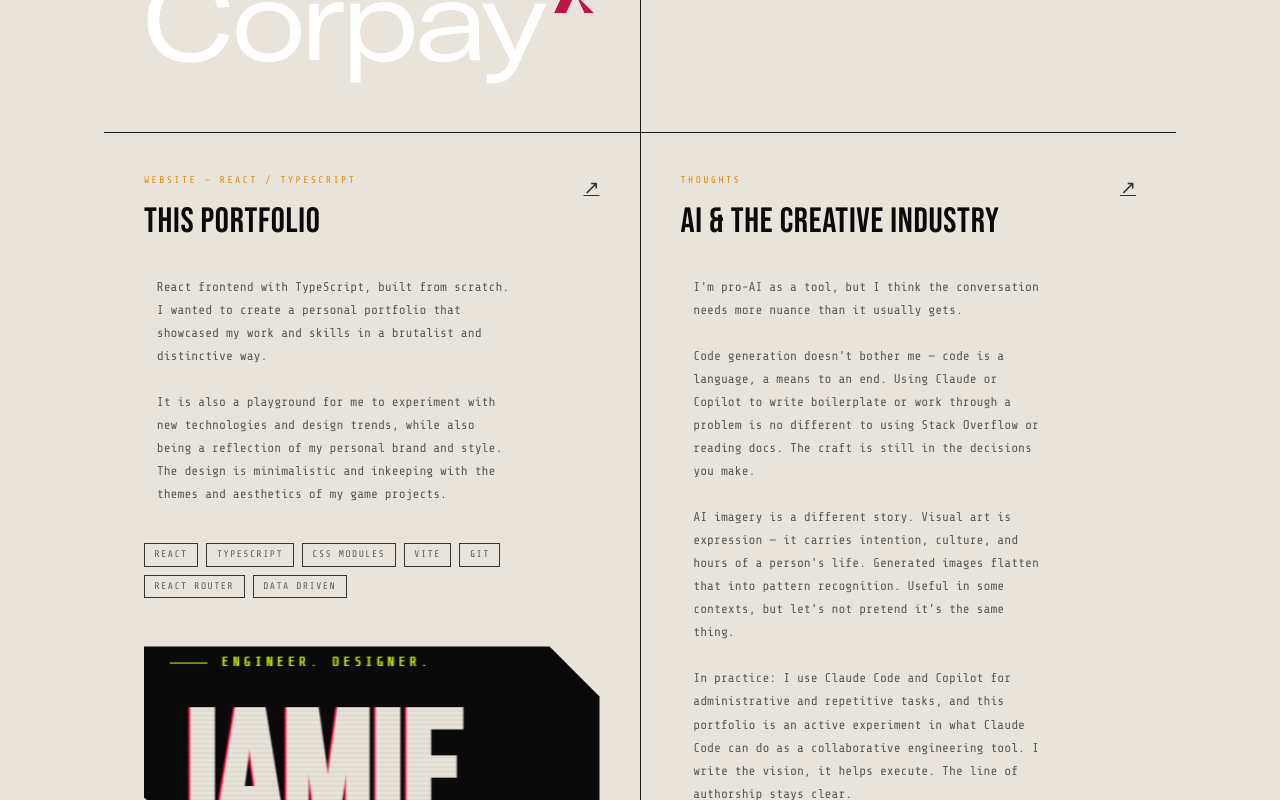
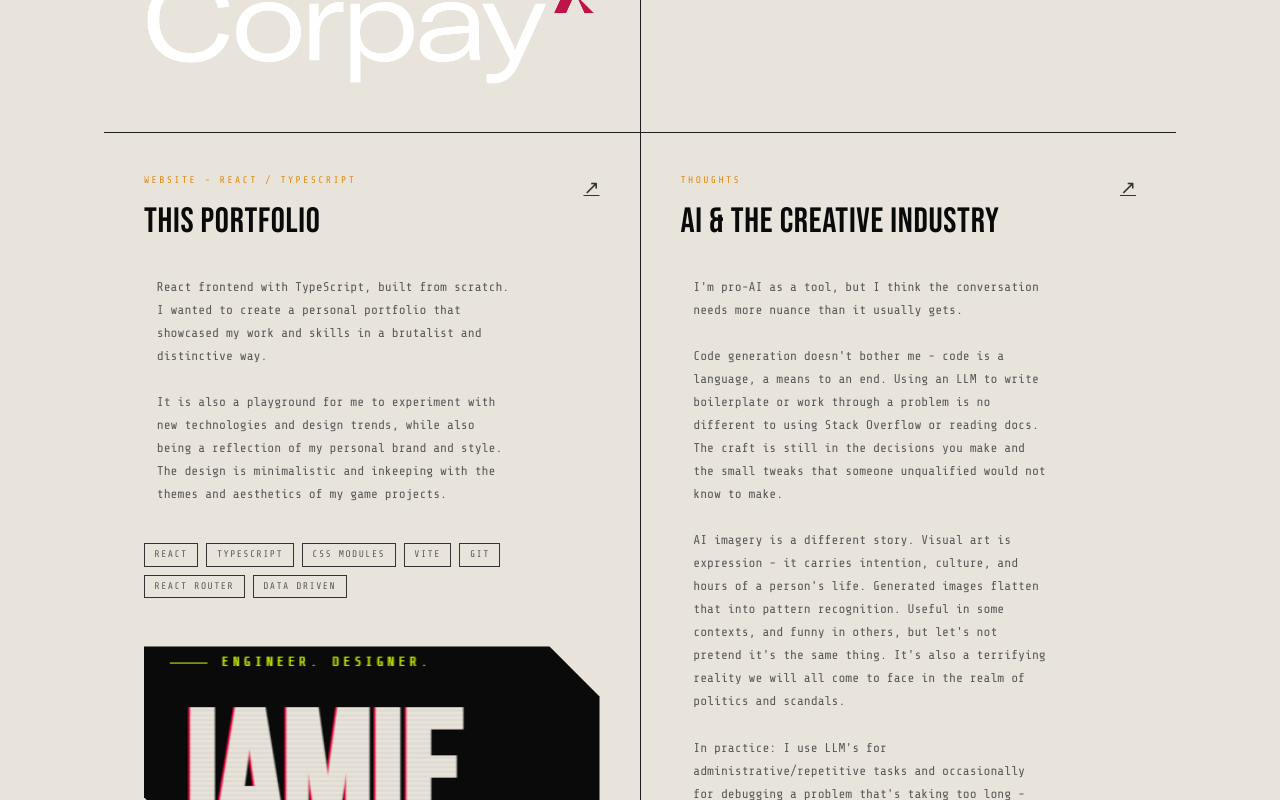
Before and after one commit to Deridealized/existerror-2026, a React (Vite) app: page / in a window 1280 px wide. Shown: the part 2400-3200 px from the top of the page. Built offline with nearby package versions, Linux system fonts and the light colour scheme; no server answers.

Commit message:
fix(copy): AI Thoughts & lint issues

```diff
--- a/src/components/Hero/ClockWeather.tsx
+++ b/src/components/Hero/ClockWeather.tsx
@@ -2,18 +2,33 @@ import { useState, useEffect } from "react";
 import s from "./ClockWeather.module.css";
 
 const WMO: Record<number, string> = {
-  0: "CLEAR", 1: "MOSTLY CLEAR", 2: "PARTLY CLOUDY", 3: "OVERCAST",
-  45: "FOG", 48: "RIME FOG",
-  51: "LIGHT DRIZZLE", 53: "DRIZZLE", 55: "HEAVY DRIZZLE",
-  61: "LIGHT RAIN", 63: "RAIN", 65: "HEAVY RAIN",
-  71: "LIGHT SNOW", 73: "SNOW", 75: "HEAVY SNOW",
-  80: "SHOWERS", 81: "SHOWERS", 82: "HEAVY SHOWERS",
+  0: "CLEAR",
+  1: "MOSTLY CLEAR",
+  2: "PARTLY CLOUDY",
+  3: "OVERCAST",
+  45: "FOG",
+  48: "RIME FOG",
+  51: "LIGHT DRIZZLE",
+  53: "DRIZZLE",
+  55: "HEAVY DRIZZLE",
+  61: "LIGHT RAIN",
+  63: "RAIN",
+  65: "HEAVY RAIN",
+  71: "LIGHT SNOW",
+  73: "SNOW",
+  75: "HEAVY SNOW",
+  80: "SHOWERS",
+  81: "SHOWERS",
+  82: "HEAVY SHOWERS",
   95: "THUNDERSTORM",
 };
 
 const ClockWeather = () => {
   const [time, setTime] = useState(new Date());
-  const [weather, setWeather] = useState<{ temp: number; condition: string } | null>(null);
+  const [weather, setWeather] = useState<{
+    temp: number;
+    condition: string;
+  } | null>(null);
 
   useEffect(() => {
     const id = setInterval(() => setTime(new Date()), 1000);
@@ -24,12 +39,12 @@ const ClockWeather = () => {
     navigator.geolocation.getCurrentPosition(async ({ coords }) => {
       try {
         const res = await fetch(
-          `https://api.open-meteo.com/v1/forecast?latitude=${coords.latitude}&longitude=${coords.longitude}&current=temperature_2m,weathercode`
+          `https://api.open-meteo.com/v1/forecast?latitude=${coords.latitude}&longitude=${coords.longitude}&current=temperature_2m,weathercode`,
         );
         const data = await res.json();
         setWeather({
           temp: Math.round(data.current.temperature_2m),
-          condition: WMO[data.current.weathercode] ?? "—",
+          condition: WMO[data.current.weathercode] ?? "-",
         });
       } catch {
         // silently fail
@@ -41,13 +56,21 @@ const ClockWeather = () => {
   const mm = String(time.getMinutes()).padStart(2, "0");
   const ss = String(time.getSeconds()).padStart(2, "0");
   const date = time
-    .toLocaleDateString("en-GB", { weekday: "short", day: "2-digit", month: "short" })
+    .toLocaleDateString("en-GB", {
+      weekday: "short",
+      day: "2-digit",
+      month: "short",
+    })
     .toUpperCase();
 
   return (
     <div className={s.widget} data-label="Local">
       <div className={s.clock}>
-        {hh}<span className={s.sep}>:</span>{mm}<span className={s.sep}>:</span>{ss}
+        {hh}
+        <span className={s.sep}>:</span>
+        {mm}
+        <span className={s.sep}>:</span>
+        {ss}
       </div>
       <div className={s.date}>{date}</div>
       {weather && (
--- a/src/components/Skills/Skills.tsx
+++ b/src/components/Skills/Skills.tsx
@@ -26,7 +26,7 @@ const Skills = () => {
             </p>
             <br />
             <p>
-              The game dev background isn't a hobby footnote — it's where I
+              The game dev background isn't a hobby footnote - it's where I
               learned that <strong>detail compounds</strong> and{" "}
               <strong>scalability and maintainability</strong> aren't just
               buzzwords.
--- a/src/components/Work/projects.ts
+++ b/src/components/Work/projects.ts
@@ -37,7 +37,7 @@ export type ExtraCredit = {
 
 export const projects: Project[] = [
   {
-    projectType: "Game Development — Unity / C#",
+    projectType: "Game Development - Unity / C#",
     projectName: "Don't Forget to Smile",
     subtitle: "existerror digital",
     description: `A bullet-heaven survivors-like about breaking free in a post-capitalist, dystopian world. Feels a little too close to home.
@@ -76,7 +76,7 @@ export const projects: Project[] = [
     },
   },
   {
-    projectType: "Professional Work — React / TypeScript",
+    projectType: "Professional Work - React / TypeScript",
     projectName: "Client Portal",
     subtitle: "Classified",
     description: `I've been with Corpay for 3 years. After passing my apprenticeship, I joined the team on building a secure client portal.
@@ -106,7 +106,7 @@ export const projects: Project[] = [
     badgeText: "In Production",
   },
   {
-    projectType: "Game Development — Unity / C#",
+    projectType: "Game Development - Unity / C#",
     projectName: "Don't Forget to Smile 2",
     subtitle: "Existerror Digital",
     description: `3D Sequel to Don't Forget to Smile, currently in development.
@@ -118,7 +118,7 @@ export const projects: Project[] = [
     badgeText: "In Development",
   },
   {
-    projectType: "Website — React / TypeScript",
+    projectType: "Website - React / TypeScript",
     projectName: "This Portfolio",
     subtitle: "",
     description: `React frontend with TypeScript, built from scratch. I wanted to create a personal portfolio that showcased my work and skills in a brutalist and distinctive way.
@@ -144,11 +144,27 @@ export const projects: Project[] = [
     subtitle: "",
     description: `I'm pro-AI as a tool, but I think the conversation needs more nuance than it usually gets.
 
-Code generation doesn't bother me — code is a language, a means to an end. Using Claude or Copilot to write boilerplate or work through a problem is no different to using Stack Overflow or reading docs. The craft is still in the decisions you make.
+              Code generation doesn't bother me - code is a language, a means to an end. Using an LLM to write boilerplate or work through a problem is no different to using Stack Overflow or reading docs. The craft is still in the decisions you make and the small tweaks that someone unqualified would not know to make.
 
-AI imagery is a different story. Visual art is expression — it carries intention, culture, and hours of a person's life. Generated images flatten that into pattern recognition. Useful in some contexts, but let's not pretend it's the same thing.
+              AI imagery is a different story. Visual art is expression - it carries intention, culture, and hours of a person's life. Generated images flatten that into pattern recognition. Useful in some contexts, and funny in others, but let's not pretend it's the same thing. It's also a terrifying reality we will all come to face in the realm of politics and scandals.
 
-In practice: I use Claude Code and Copilot for administrative and repetitive tasks, and this portfolio is an active experiment in what Claude Code can do as a collaborative engineering tool. I write the vision, it helps execute. The line of authorship stays clear.`,
+              In practice: I use LLM's for administrative/repetitive tasks and occasionally for debugging a problem that's taking too long - specifically Claude and ChatGPT.
+
+              This portfolio is an active experiment in what Claude Code can do as a collaborative engineering tool, a dive into the potential future of "AI" assistance.
+
+              For example, I had Claude generate a template based on my design ideas. I then took that HTML/CSS and turned it into React, with my own styling and a data driven design. I also had to do the majority of the mobile optimization because, well, AI isn't perfect!
+
+              At the other end other end of the spectrum, in testing the capabilities of LLM's, I said "Create me a combined clock and weather component and chuck it into the Hero". It looks cool, but it isn't reusable or scalable in it's base form, having absolute positioning and no real customization options out of the box.
+
+              Lastly, it seems inevitable! Even in writing this information here, my IDE is constantly suggesting what to use as the copy... in fact, let's see what it suggest below:
+
+              In my IDE it is suggesting
+              //Start of suggestion (literally written by pressing Tab)
+              "I've been using AI tools for a while now, and I've found them to be incredibly helpful in streamlining my workflow and improving my productivity. From generating code snippets to providing insights on complex problems, AI has become an invaluable resource in my work as a developer. However, I also believe that it's important to approach AI with a critical eye and to be mindful of its limitations. While AI can be a powerful tool, it's not a substitute for human creativity and ingenuity. Ultimately, I see AI as a complement to human intelligence, rather than a replacement for it."
+              //End of suggestion
+
+              eh... thoughts?
+              `,
     stack: [],
     link: "",
     featured: false,
@@ -163,8 +179,8 @@ In practice: I use Claude Code and Copilot for administrative and repetitive tas
                   • Case study pages for projects
                   • Interactive DFTS experience
                   • GitHub activity feed: add Vercel serverless function.
-                  • Blog/devlog — markdown powered, write about building DFTS and the portfolio.
-                  • Steam API stats — live review scores and playtime on the DFTS card.`,
+                  • Blog/devlog - markdown powered, write about building DFTS and the portfolio.
+                  • Steam API stats - live review scores and playtime on the DFTS card.`,
     stack: [],
     link: "",
     featured: false,
--- a/src/pages/Error/Error.tsx
+++ b/src/pages/Error/Error.tsx
@@ -8,7 +8,7 @@ const Error = () => {
           <div className={s.terminalDot}></div>
           <div className={s.terminalDot}></div>
           <div className={s.terminalDot}></div>
-          <div className={s.terminalTitle}>existerror — system.log</div>
+          <div className={s.terminalTitle}>existerror - system.log</div>
         </div>
 
         <div className={s.terminalBody}>
@@ -54,7 +54,7 @@ const Error = () => {
         </div>
       </div>
 
-      <div className={s.sig}>JAMIE HEY — EXISTERROR DIGITAL — MMXXVI</div>
+      <div className={s.sig}>JAMIE HEY - EXISTERROR DIGITAL - MMXXVI</div>
     </div>
   );
 };
```
